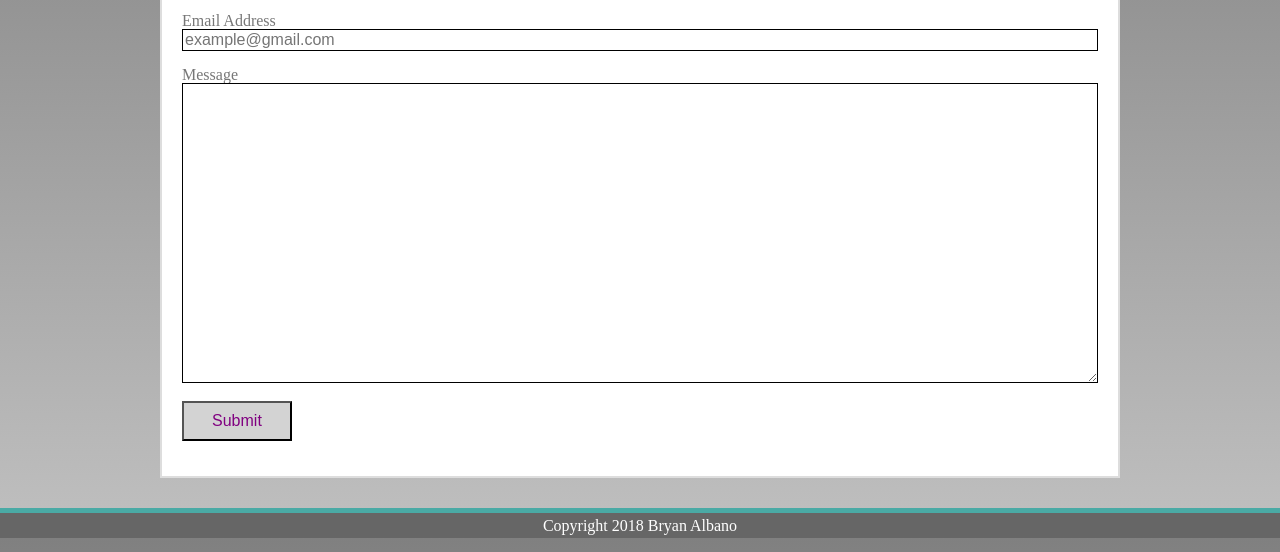
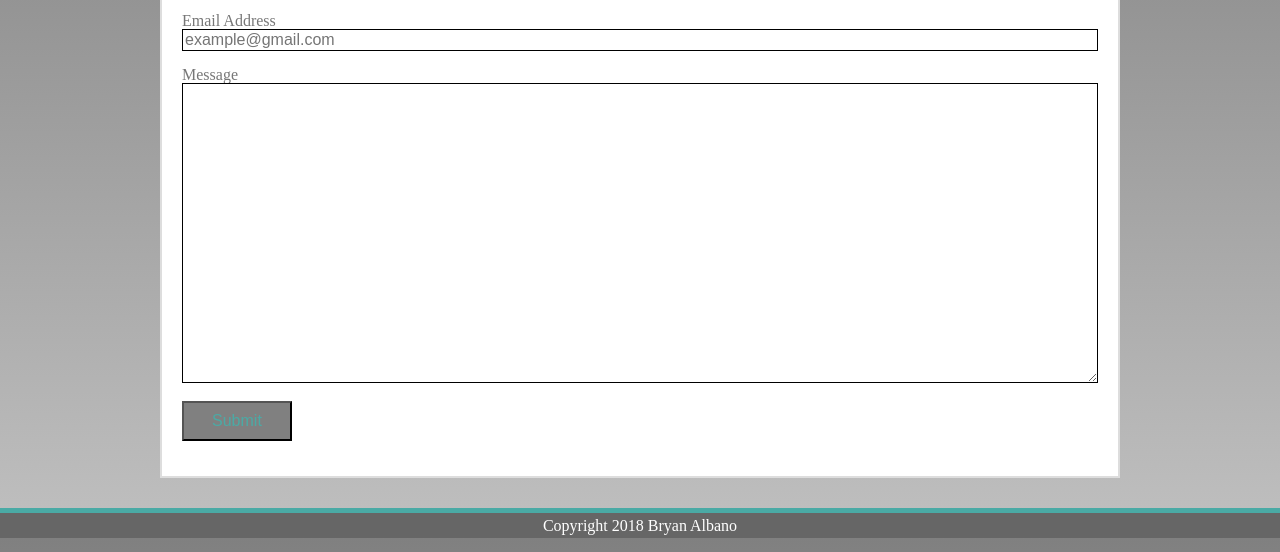
Before and after one commit to balbano80/balbano80.github.io, a plain HTML site: page contact.html in a window 1280 px wide. In both pictures the pointer is over the button "Submit". Shown: the part 248-800 px from the top of the page. Drawn offline with Linux system fonts and the light colour scheme; files that its build step writes are made by us from their sources.

Commit message:
changed button hover colors to match page a little bit better

```diff
--- a/assets/css/styles.css
+++ b/assets/css/styles.css
@@ -226,6 +226,6 @@ Contact
 }
 
 .button:hover{
-    color: purple;
-    background-color: lightgray;
+    color: #4aaaa5;
+    background-color: grey;
 }
```
